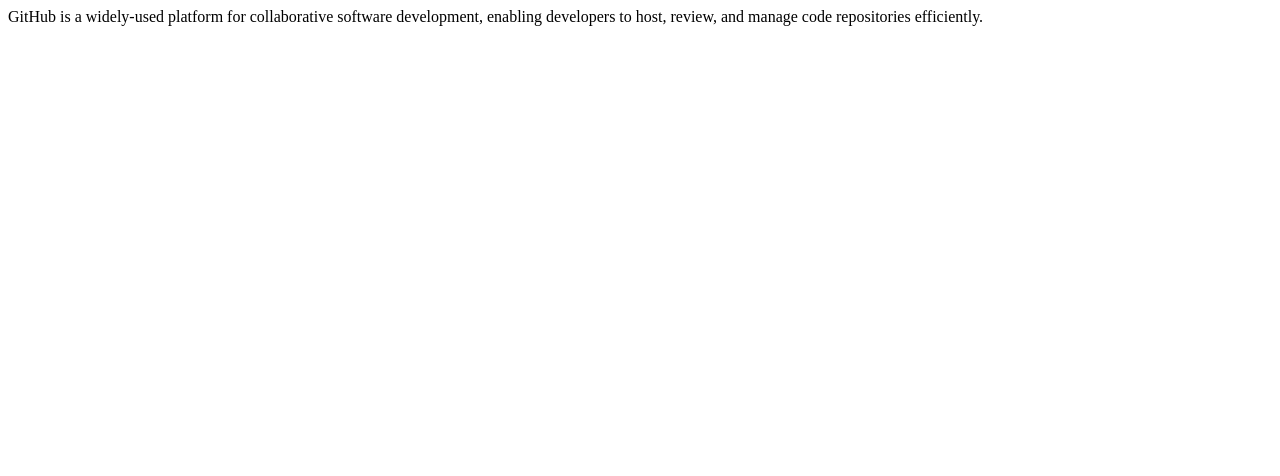
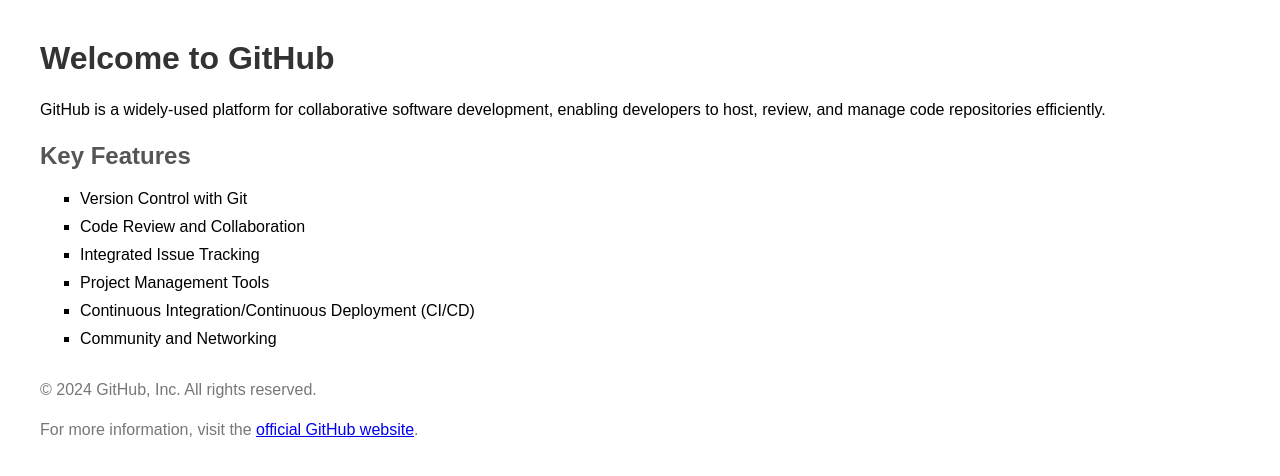
Before and after one commit to SandaliTharumini/my-repository, a plain HTML site: page index.html in a window 1280 px wide. Drawn offline with Linux system fonts and the light colour scheme.

Commit message:
file modified

```diff
--- a/index.html
+++ b/index.html
@@ -1,5 +1,54 @@
-<html>
-    <head></head>
-    <body><title>Welcome to GIT HUB</title>
-    <p>GitHub is a widely-used platform for collaborative software development, enabling developers to host, review, and manage code repositories efficiently.</p></body>
+<style>
+    body {
+        font-family: Arial, sans-serif;
+        margin: 20px;
+        padding: 20px;
+    }
+    h1 {
+        color: #333;
+    }
+    p {
+        font-size: 16px;
+        line-height: 1.5;
+    }
+    .features {
+        margin-top: 20px;
+    }
+    .features h2 {
+        color: #555;
+    }
+    .features ul {
+        list-style-type: square;
+    }
+    .features li {
+        margin: 10px 0;
+    }
+    .footer {
+        margin-top: 30px;
+        font-size: 14px;
+        color: #777;
+    }
+</style>
+</head>
+<body>
+<h1>Welcome to GitHub</h1>
+<p>GitHub is a widely-used platform for collaborative software development, enabling developers to host, review, and manage code repositories efficiently.</p>
+
+<div class="features">
+    <h2>Key Features</h2>
+    <ul>
+        <li>Version Control with Git</li>
+        <li>Code Review and Collaboration</li>
+        <li>Integrated Issue Tracking</li>
+        <li>Project Management Tools</li>
+        <li>Continuous Integration/Continuous Deployment (CI/CD)</li>
+        <li>Community and Networking</li>
+    </ul>
+</div>
+
+<div class="footer">
+    <p>&copy; 2024 GitHub, Inc. All rights reserved.</p>
+    <p>For more information, visit the <a href="https://github.com">official GitHub website</a>.</p>
+</div>
+</body>
 </html>
```
